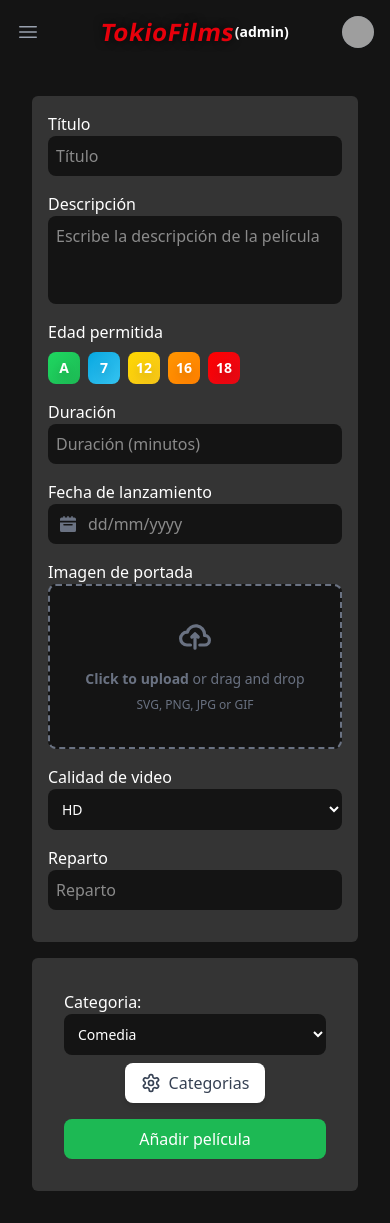
After one commit to X-abelX/TokioFilms, a Django app: page /dashboard/ in a window 390 px wide. The commit adds this page. Run offline with Django 5.2, Linux system fonts and the light colour scheme; a user stored in the database is signed in; grey boxes are pictures that could not be loaded.

Commit message:
Creado formulario responsivo para crear peliculas en el panel de administracion en este se encuentra la siguiente informacion: Titulo, Descripcion, Edad Permitida, Duracion, Fecha de lanzamiento, Imagen de Portada, Calidad de video, Reparto, Categoria. + boton de configuracion de categorias

```diff
--- /dev/null
+++ b/BaseTokioFilms/AppFilms/templates/AppFilms/dashboard.html
@@ -0,0 +1,550 @@
+<!DOCTYPE html>
+<html lang="en">
+  <head>
+    <meta charset="UTF-8" />
+    <meta name="viewport" content="width=device-width, initial-scale=1.0" />
+    <title>TokioFilms</title>
+    <script src="https://unpkg.com/@tailwindcss/browser@4"></script>
+    {% load static %}
+    <link
+      rel="icon"
+      href="{% static 'AppFilms/TokioFilms.ico' %}"
+      type="image/x-icon"
+    />
+  </head>
+  <body class="bg-[#141414] dark">
+    <nav class="bg-[#141414]">
+      <div class="mx-auto max-w-7xl px-2 sm:px-6 lg:px-8">
+        <div class="relative flex h-16 items-center justify-between">
+          <div class="absolute inset-y-0 left-0 flex items-center sm:hidden">
+            <!-- Mobile menu button-->
+            <button
+              type="button"
+              class="relative inline-flex items-center justify-center rounded-md p-2 text-gray-400 hover:bg-gray-700 hover:text-white focus:ring-2 focus:ring-white focus:outline-hidden focus:ring-inset"
+              aria-controls="mobile-menu"
+              aria-expanded="false"
+            >
+              <span class="absolute -inset-0.5"></span>
+              <span class="sr-only">Open main menu</span>
+              <svg
+                class="block size-6"
+                fill="none"
+                viewBox="0 0 24 24"
+                stroke-width="1.5"
+                stroke="currentColor"
+                aria-hidden="true"
+                data-slot="icon"
+              >
+                <path
+                  stroke-linecap="round"
+                  stroke-linejoin="round"
+                  d="M3.75 6.75h16.5M3.75 12h16.5m-16.5 5.25h16.5"
+                />
+              </svg>
+              <svg
+                class="hidden size-6"
+                fill="none"
+                viewBox="0 0 24 24"
+                stroke-width="1.5"
+                stroke="currentColor"
+                aria-hidden="true"
+                data-slot="icon"
+              >
+                <path
+                  stroke-linecap="round"
+                  stroke-linejoin="round"
+                  d="M6 18 18 6M6 6l12 12"
+                />
+              </svg>
+            </button>
+          </div>
+          <div
+            class="flex flex-1 items-center justify-center sm:items-stretch sm:justify-start"
+          >
+            <div class="flex shrink-0 items-center">
+              <h1
+                class="text-red-600 text-2xl font-bold tracking-wide [text-shadow:0_0_10px_rgba(0,0,0,0.8)]"
+                style="transform: skewX(-10deg)"
+              >
+                TokioFilms
+              </h1>
+              <span class="text-white text-sm font-bold"> (admin) </span>
+            </div>
+            <div class="hidden sm:ml-6 sm:block">
+              <div class="flex space-x-4">
+                <a
+                  href="#"
+                  class="rounded-md px-3 py-2 text-sm font-medium text-white"
+                  aria-current="page"
+                  >Home</a
+                >
+                <a
+                  href="#"
+                  class="rounded-md px-3 py-2 text-sm font-medium hover:text-white text-gray-400"
+                  >Peliculas</a
+                >
+                <a
+                  href="#"
+                  class="rounded-md px-3 py-2 text-sm font-medium hover:text-white text-gray-400"
+                  >Series</a
+                >
+              </div>
+            </div>
+          </div>
+          <div
+            class="absolute inset-y-0 right-0 flex items-center pr-2 sm:static sm:inset-auto sm:ml-6 sm:pr-0"
+          >
+            <div class="relative ml-3">
+              <div>
+                <button
+                  type="button"
+                  class="relative flex rounded-full bg-gray-800 text-sm focus:ring-2 focus:ring-white focus:ring-offset-2 focus:ring-offset-gray-800"
+                  id="user-menu-button"
+                  aria-expanded="false"
+                  aria-haspopup="true"
+                >
+                  <span class="absolute -inset-1.5"></span>
+                  <span class="sr-only">Open user menu</span>
+                  <img
+                    class="size-8 rounded-full"
+                    src="https://images.unsplash.com/photo-1472099645785-5658abf4ff4e?ixlib=rb-1.2.1&ixid=eyJhcHBfaWQiOjEyMDd9&auto=format&fit=facearea&facepad=2&w=256&h=256&q=80"
+                    alt=""
+                  />
+                </button>
+              </div>
+              <div
+                id="user-menu"
+                class="hidden absolute right-0 z-10 mt-2 w-48 origin-top-right rounded-md bg-white py-1 ring-1 shadow-lg ring-black/5"
+              >
+                <a
+                  href="#"
+                  class="block px-4 py-2 text-sm text-gray-700"
+                  role="menuitem"
+                  >Your Profile</a
+                >
+                <a
+                  href="#"
+                  class="block px-4 py-2 text-sm text-gray-700"
+                  role="menuitem"
+                  >Settings</a
+                >
+                {% if request.user.is_superuser %}
+                <a
+                  href="/home/"
+                  class="block px-4 py-2 text-sm text-gray-700"
+                  role="menuitem"
+                  >Ir a plataforma</a
+                >
+                {% endif %}
+                <form action="{% url 'logout' %}" method="post">
+                  {% csrf_token %}
+                  <button
+                    type="submit"
+                    role="menuitem"
+                    class="block px-4 py-2 text-sm text-gray-700"
+                  >
+                    Cerrar Sesión
+                  </button>
+                </form>
+              </div>
+            </div>
+          </div>
+        </div>
+      </div>
+
+      <!-- Mobile menu, show/hide based on menu state. -->
+      <div class="sm:hidden hidden" id="mobile-menu">
+        <div class="space-y-1 px-2 pt-2 pb-3">
+          <a
+            href="#"
+            class="block rounded-md px-3 py-2 text-base font-medium text-white"
+            aria-current="page"
+            >Home</a
+          >
+          <a
+            href="#"
+            class="block rounded-md px-3 py-2 text-base font-medium text-gray-400 hover:text-white"
+            >Peliculas</a
+          >
+          <a
+            href="#"
+            class="block rounded-md px-3 py-2 text-base font-medium text-gray-400 hover:text-white"
+            >Series</a
+          >
+        </div>
+      </div>
+    </nav>
+
+    <div class="w-full min-h-screen p-8">
+      <div class="grid sm:grid-cols-2 sm:gap-4 w-full rounded-md bg-[#343434]">
+        <div class="pb-0 p-4 sm:pb-4">
+          <label for="title" class="font-medium text-white">Título</label>
+          <input
+            id="title"
+            type="text"
+            class="w-full mb-4 p-2 bg-[#141414] text-white rounded-lg"
+            placeholder="Título"
+          />
+
+          <label for="description" class="font-medium text-white"
+            >Descripción</label
+          >
+          <textarea
+            id="description"
+            class="w-full mb-4 p-2 bg-[#141414] text-white rounded-lg resize-none overflow-hidden line-clamp-3"
+            rows="3"
+            maxlength="200"
+            placeholder="Escribe la descripción de la película"
+          ></textarea>
+
+          <label for="age" class="font-medium text-white">Edad permitida</label>
+          <div class="flex space-x-2 md:space-x-3 mb-4 mt-2">
+            <!-- Botón A (Verde) -->
+            <label>
+              <input type="radio" name="age" class="hidden peer" />
+              <div
+                class="relative group w-8 h-8 md:w-10 md:h-10 rounded-lg overflow-hidden transition-all duration-300 transform hover:scale-105 peer-checked:outline peer-checked:outline-3 peer-checked:outline-offset-2 peer-checked:outline-[#1DB954]"
+              >
+                <div
+                  class="absolute inset-0 bg-gradient-to-br from-[#1ED760] to-[#1DB954] group-hover:opacity-90 transition-opacity"
+                ></div>
+                <div class="absolute inset-0 flex items-center justify-center">
+                  <span class="text-sm font-bold text-white drop-shadow-lg"
+                    >A</span
+                  >
+                </div>
+              </div>
+            </label>
+
+            <!-- Botón 7 (Azul) -->
+            <label>
+              <input type="radio" name="age" class="hidden peer" />
+              <div
+                class="relative group w-8 h-8 md:w-10 md:h-10 rounded-lg overflow-hidden transition-all duration-300 transform hover:scale-105 peer-checked:outline peer-checked:outline-3 peer-checked:outline-offset-2 peer-checked:outline-[#33C3F0]"
+              >
+                <div
+                  class="absolute inset-0 bg-gradient-to-br from-[#00A8E1] to-[#33C3F0] group-hover:opacity-90 transition-opacity"
+                ></div>
+                <div class="absolute inset-0 flex items-center justify-center">
+                  <span class="text-sm font-bold text-white drop-shadow-lg"
+                    >7</span
+                  >
+                </div>
+              </div>
+            </label>
+
+            <!-- Botón 12 (Amarillo) -->
+            <label>
+              <input type="radio" name="age" class="hidden peer" />
+              <div
+                class="relative group w-8 h-8 md:w-10 md:h-10 rounded-lg overflow-hidden transition-all duration-300 transform hover:scale-105 peer-checked:outline peer-checked:outline-3 peer-checked:outline-offset-2 peer-checked:outline-[#F5C518]"
+              >
+                <div
+                  class="absolute inset-0 bg-gradient-to-br from-[#FFD700] to-[#F5C518] group-hover:opacity-90 transition-opacity"
+                ></div>
+                <div class="absolute inset-0 flex items-center justify-center">
+                  <span class="text-sm font-bold text-white drop-shadow-lg"
+                    >12</span
+                  >
+                </div>
+              </div>
+            </label>
+
+            <!-- Botón 16 (Naranja) -->
+            <label>
+              <input type="radio" name="age" class="hidden peer" />
+              <div
+                class="relative group w-8 h-8 md:w-10 md:h-10 rounded-lg overflow-hidden transition-all duration-300 transform hover:scale-105 peer-checked:outline peer-checked:outline-3 peer-checked:outline-offset-2 peer-checked:outline-[#FF8000]"
+              >
+                <div
+                  class="absolute inset-0 bg-gradient-to-br from-[#FF9500] to-[#FF8000] group-hover:opacity-90 transition-opacity"
+                ></div>
+                <div class="absolute inset-0 flex items-center justify-center">
+                  <span class="text-sm font-bold text-white drop-shadow-lg"
+                    >16</span
+                  >
+                </div>
+              </div>
+            </label>
+
+            <!-- Botón 18 (Rojo) -->
+            <label>
+              <input type="radio" name="age" class="hidden peer" />
+              <div
+                class="relative group w-8 h-8 md:w-10 md:h-10 rounded-lg overflow-hidden transition-all duration-300 transform hover:scale-105 peer-checked:outline peer-checked:outline-3 peer-checked:outline-offset-2 peer-checked:outline-[#E50914]"
+              >
+                <div
+                  class="absolute inset-0 bg-gradient-to-br from-[#FF0000] to-[#E50914] group-hover:opacity-90 transition-opacity"
+                ></div>
+                <div class="absolute inset-0 flex items-center justify-center">
+                  <span class="text-sm font-bold text-white drop-shadow-lg"
+                    >18</span
+                  >
+                </div>
+              </div>
+            </label>
+          </div>
+
+          <label for="duration" class="font-medium text-white">Duración</label>
+          <input
+            id="duration"
+            type="number"
+            class="w-full mb-4 p-2 bg-[#141414] text-white rounded-lg"
+            placeholder="Duración (minutos)"
+          />
+
+          <label for="datepicker" class="font-medium text-white"
+            >Fecha de lanzamiento</label
+          >
+          <div class="relative w-full">
+            <div
+              class="absolute inset-y-0 start-0 flex items-center ps-3 pointer-events-none"
+            >
+              <svg
+                class="w-4 h-4 text-gray-500 dark:text-gray-400"
+                aria-hidden="true"
+                xmlns="http://www.w3.org/2000/svg"
+                fill="currentColor"
+                viewBox="0 0 20 20"
+              >
+                <path
+                  d="M20 4a2 2 0 0 0-2-2h-2V1a1 1 0 0 0-2 0v1h-3V1a1 1 0 0 0-2 0v1H6V1a1 1 0 0 0-2 0v1H2a2 2 0 0 0-2 2v2h20V4ZM0 18a2 2 0 0 0 2 2h16a2 2 0 0 0 2-2V8H0v10Zm5-8h10a1 1 0 0 1 0 2H5a1 1 0 0 1 0-2Z"
+                />
+              </svg>
+            </div>
+            <input
+              id="datepicker"
+              type="text"
+              class="w-full mb-4 p-2 bg-[#141414] text-white rounded-lg block ps-10"
+              placeholder="dd/mm/yyyy"
+              maxlength="10"
+            />
+          </div>
+        </div>
+        <div class="pt-0 p-4 sm:pt-4">
+          <label for="dropzone-file" class="font-medium text-white"
+            >Imagen de portada</label
+          >
+          <div class="flex items-center justify-center w-full mb-4">
+            <label
+              for="dropzone-file"
+              class="relative w-full max-w-3xl sm:h-64 aspect-video border-2 border-gray-500 border-dashed rounded-lg cursor-pointer bg-[#141414] hover:bg-[#212121] overflow-hidden flex items-center justify-center"
+            >
+              <img
+                id="image-preview"
+                class="hidden absolute inset-0 w-full h-full object-cover rounded-lg"
+              />
+              <div
+                id="upload-container"
+                class="flex flex-col items-center justify-center absolute inset-0"
+              >
+                <svg
+                  id="upload-icon"
+                  class="w-8 h-8 mb-4 text-gray-500 dark:text-gray-400"
+                  aria-hidden="true"
+                  xmlns="http://www.w3.org/2000/svg"
+                  fill="none"
+                  viewBox="0 0 20 16"
+                >
+                  <path
+                    stroke="currentColor"
+                    stroke-linecap="round"
+                    stroke-linejoin="round"
+                    stroke-width="2"
+                    d="M13 13h3a3 3 0 0 0 0-6h-.025A5.56 5.56 0 0 0 16 6.5 5.5 5.5 0 0 0 5.207 5.021C5.137 5.017 5.071 5 5 5a4 4 0 0 0 0 8h2.167M10 15V6m0 0L8 8m2-2 2 2"
+                  />
+                </svg>
+                <p class="mb-2 text-sm text-gray-500 dark:text-gray-400">
+                  <span class="font-semibold">Click to upload</span> or drag and
+                  drop
+                </p>
+                <p class="text-xs text-gray-500 dark:text-gray-400">
+                  SVG, PNG, JPG or GIF
+                </p>
+              </div>
+              <input
+                id="dropzone-file"
+                type="file"
+                class="hidden"
+                accept="image/*"
+                onchange="previewImage(event)"
+              />
+            </label>
+          </div>
+
+          <label for="countries" class="font-medium text-white"
+            >Calidad de video</label
+          >
+          <select
+            id="countries"
+            class="bg-[#141414] mb-4 text-white text-sm rounded-lg focus:ring-white focus:border-blue-500 block w-full p-2.5"
+          >
+            <option value="US">HD</option>
+            <option value="CA">Full HD</option>
+            <option value="FR">Ultra HD</option>
+            <option value="DE">HDR</option>
+          </select>
+
+          <label for="cast" class="font-medium text-white">Reparto</label>
+          <input
+            id="cast"
+            type="text"
+            class="w-full mb-4 p-2 bg-[#141414] text-white rounded-lg"
+            placeholder="Reparto"
+          />
+        </div>
+      </div>
+      <div class="p-8 bg-[#343434] rounded-md mt-4">
+        <div class="flex sm:flex-row flex-col items-center justify-center mb-4">
+          <label for="category" class="font-medium text-white sm:mr-4 sm:self-center self-start"
+            >Categoria:</label
+          >
+          <select
+            id="category"
+            class="bg-[#141414] sm:mr-2 sm:mb-0 mb-2 text-white text-sm rounded-lg focus:ring-white focus:border-blue-500 block w-full p-2.5"
+          >
+            <option value="US">Comedia</option>
+            <option value="CA">Full HD</option>
+            <option value="FR">Ultra HD</option>
+            <option value="DE">HDR</option>
+          </select>
+
+          <button
+            class="flex items-center gap-2 px-4 py-2 bg-white rounded-lg shadow-md hover:shadow-lg transition-all duration-300 text-gray-700 hover:text-gray-900"
+          >
+            <svg
+              xmlns="http://www.w3.org/2000/svg"
+              width="20"
+              height="20"
+              viewBox="0 0 24 24"
+              fill="none"
+              stroke="currentColor"
+              stroke-width="2"
+              stroke-linecap="round"
+              stroke-linejoin="round"
+            >
+              <path
+                d="M12.22 2h-.44a2 2 0 0 0-2 2v.18a2 2 0 0 1-1 1.73l-.43.25a2 2 0 0 1-2 0l-.15-.08a2 2 0 0 0-2.73.73l-.22.38a2 2 0 0 0 .73 2.73l.15.1a2 2 0 0 1 1 1.72v.51a2 2 0 0 1-1 1.74l-.15.09a2 2 0 0 0-.73 2.73l.22.38a2 2 0 0 0 2.73.73l.15-.08a2 2 0 0 1 2 0l.43.25a2 2 0 0 1 1 1.73V20a2 2 0 0 0 2 2h.44a2 2 0 0 0 2-2v-.18a2 2 0 0 1 1-1.73l.43-.25a2 2 0 0 1 2 0l.15.08a2 2 0 0 0 2.73-.73l.22-.39a2 2 0 0 0-.73-2.73l-.15-.08a2 2 0 0 1-1-1.74v-.5a2 2 0 0 1 1-1.74l.15-.09a2 2 0 0 0 .73-2.73l-.22-.38a2 2 0 0 0-2.73-.73l-.15.08a2 2 0 0 1-2 0l-.43-.25a2 2 0 0 1-1-1.73V4a2 2 0 0 0-2-2z"
+              />
+              <circle cx="12" cy="12" r="3" />
+            </svg>
+            <span>Categorias</span>
+          </button>
+        </div>
+        <button
+          class="w-full py-2 bg-[#1DB954] text-white font-medium rounded-lg"
+        >
+          Añadir película
+        </button>
+      </div>
+    </div>
+
+    <style>
+      .aspect-video {
+        aspect-ratio: 16 / 9;
+      }
+      @media (max-width: 768px) {
+        .max-w-3xl {
+          max-width: 100%;
+        }
+      }
+    </style>
+
+    <script>
+      document.addEventListener("DOMContentLoaded", function () {
+        const mobileMenuButton = document.querySelector(
+          '[aria-controls="mobile-menu"]'
+        );
+        const mobileMenu = document.getElementById("mobile-menu");
+
+        // Asegurarse de que el menú móvil está oculto al principio
+        mobileMenu.classList.add("hidden");
+
+        if (mobileMenuButton && mobileMenu) {
+          mobileMenuButton.addEventListener("click", function () {
+            mobileMenu.classList.toggle("hidden"); // Alterna la visibilidad del menú
+          });
+        }
+
+        const userMenuButton = document.getElementById("user-menu-button");
+        const userMenu = document.getElementById("user-menu");
+
+        if (userMenuButton && userMenu) {
+          userMenuButton.addEventListener("click", function (event) {
+            event.stopPropagation();
+            userMenu.classList.toggle("hidden");
+          });
+
+          document.addEventListener("click", function (event) {
+            if (
+              !userMenu.contains(event.target) &&
+              !userMenuButton.contains(event.target)
+            ) {
+              userMenu.classList.add("hidden");
+            }
+          });
+        }
+      });
+    </script>
+    <script>
+      const input = document.getElementById("datepicker");
+
+      input.addEventListener("input", (e) => {
+        let value = e.target.value.replace(/\D/g, ""); // Elimina caracteres no numéricos
+        const day = value.slice(0, 2); // Primeros 2 dígitos son el día
+        const month = value.slice(2, 4); // Siguientes 2 dígitos son el mes
+        const year = value.slice(4, 8); // Resto son el año
+
+        // Construye el valor formateado
+        let formattedValue = day;
+        if (month) formattedValue += "/" + month;
+        if (year) formattedValue += "/" + year;
+
+        e.target.value = formattedValue; // Actualiza el valor del input
+      });
+
+      input.addEventListener("blur", () => {
+        const value = input.value;
+        const parts = value.split("/");
+        const day = parseInt(parts[0], 10);
+        const month = parseInt(parts[1], 10);
+        const year = parseInt(parts[2], 10);
+
+        // Validar día, mes y año
+        if (
+          parts.length === 3 &&
+          day >= 1 &&
+          day <= 31 &&
+          month >= 1 &&
+          month <= 12 &&
+          year >= 1000 &&
+          year <= 9999
+        ) {
+          input.setCustomValidity("");
+        } else {
+          input.setCustomValidity(
+            "Por favor, ingresa una fecha válida en formato dd/mm/yyyy"
+          );
+        }
+      });
+    </script>
+    <script>
+      function previewImage(event) {
+        const input = event.target;
+        const file = input.files[0];
+        const preview = document.getElementById("image-preview");
+        const icon = document.getElementById("upload-icon");
+
+        if (file) {
+          const reader = new FileReader();
+          reader.onload = function (e) {
+            preview.src = e.target.result;
+            preview.classList.remove("hidden");
+            icon.classList.add("hidden");
+          };
+          reader.readAsDataURL(file);
+        }
+      }
+    </script>
+  </body>
+</html>
--- a/BaseTokioFilms/AppFilms/urls.py
+++ b/BaseTokioFilms/AppFilms/urls.py
@@ -1,9 +1,12 @@
 from django.urls import path
 from . import views
+from django.contrib.auth.views import LogoutView
 
 urlpatterns = [
     path('', views.index, name='index'),
     path('login/', views.login, name='login'),
     path('register/', views.register, name='register'),
     path('home/', views.home, name='home'),
+    path('dashboard/', views.dashboard, name='dashboard'),
+    path('logout/', LogoutView.as_view(next_page='index'), name='logout'),
 ]
--- a/BaseTokioFilms/AppFilms/views.py
+++ b/BaseTokioFilms/AppFilms/views.py
@@ -11,6 +11,12 @@ def index(request):
 @login_required
 def home(request):
     return render(request, 'AppFilms/home.html')
+
+@login_required
+def dashboard(request):
+    if not request.user.is_superuser:
+        return redirect('home')
+    return render(request, 'AppFilms/dashboard.html')
 
 def login(request):
     if request.user.is_authenticated:
```
Also changed, not shown: BaseTokioFilms/AppFilms/templates/AppFilms/home.html (+19 -29 lines), BaseTokioFilms/db.sqlite3.
